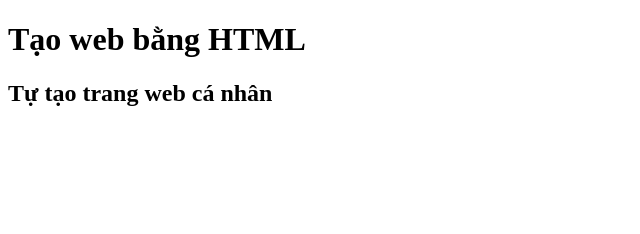
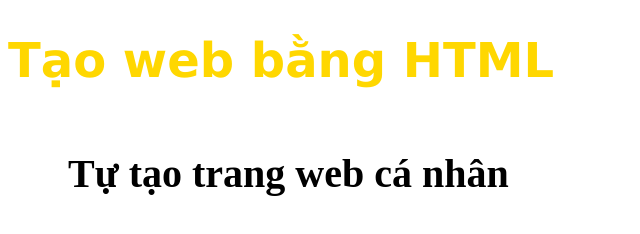
Before and after one commit to mantrandn/manweb, a plain HTML site: page index.html in a window 1280 px wide. Shown: the whole page, without its empty margins (0-640 px from the left). Drawn offline with Linux system fonts and the light colour scheme; files that its build step writes are made by us from their sources.

Commit message:
Update index.html

```diff
--- a/index.html
+++ b/index.html
@@ -2,9 +2,10 @@
 <html>
 <head>
   <title>Page Title</title>
-  <link rel="stylesheet" href="main\styles.css">
+  <link rel="icon" href="image\favicon.ico" type="/image/x-icon">
+  <link rel="stylesheet" href="main/styles.css">
 </head>
-  <link rel="icon" href="image\favicon.ico" type="image/x-icon">
+
 <body>
 
 <h1>Tạo web bằng HTML</h1>
```
